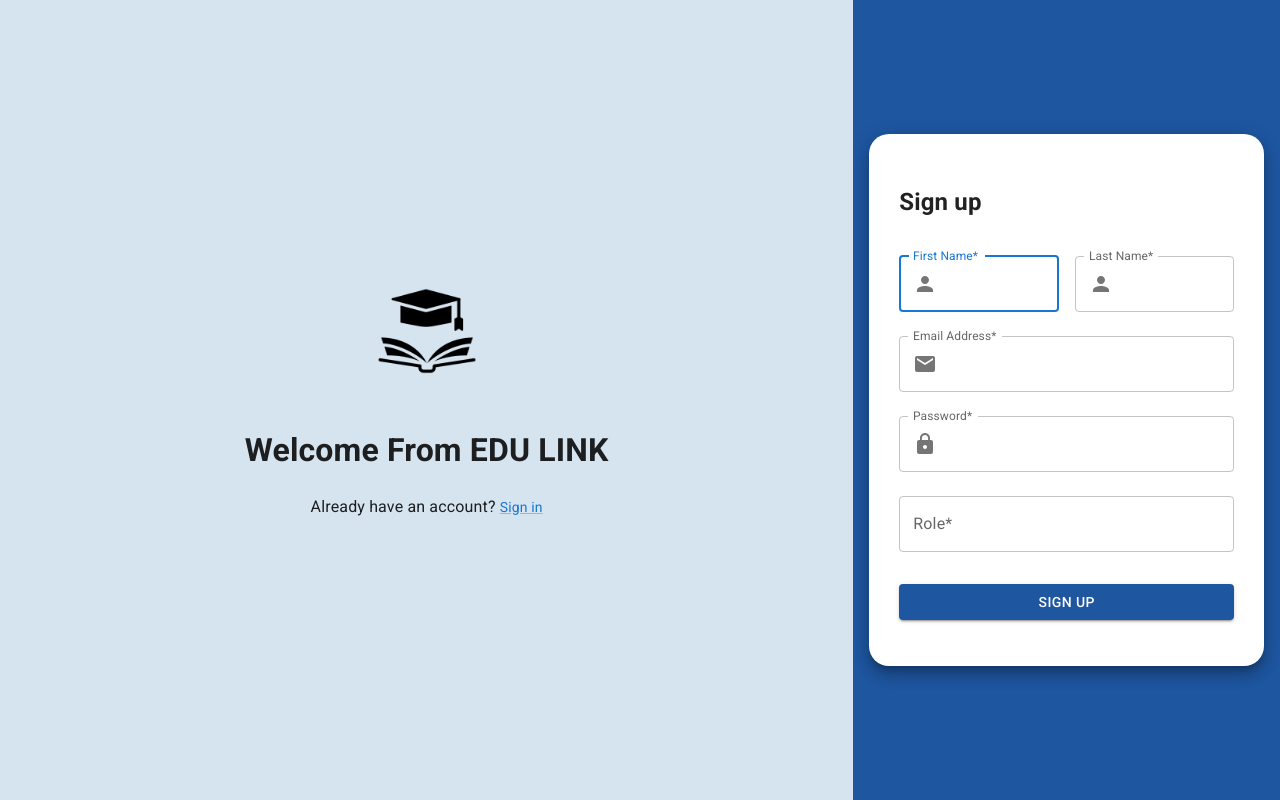
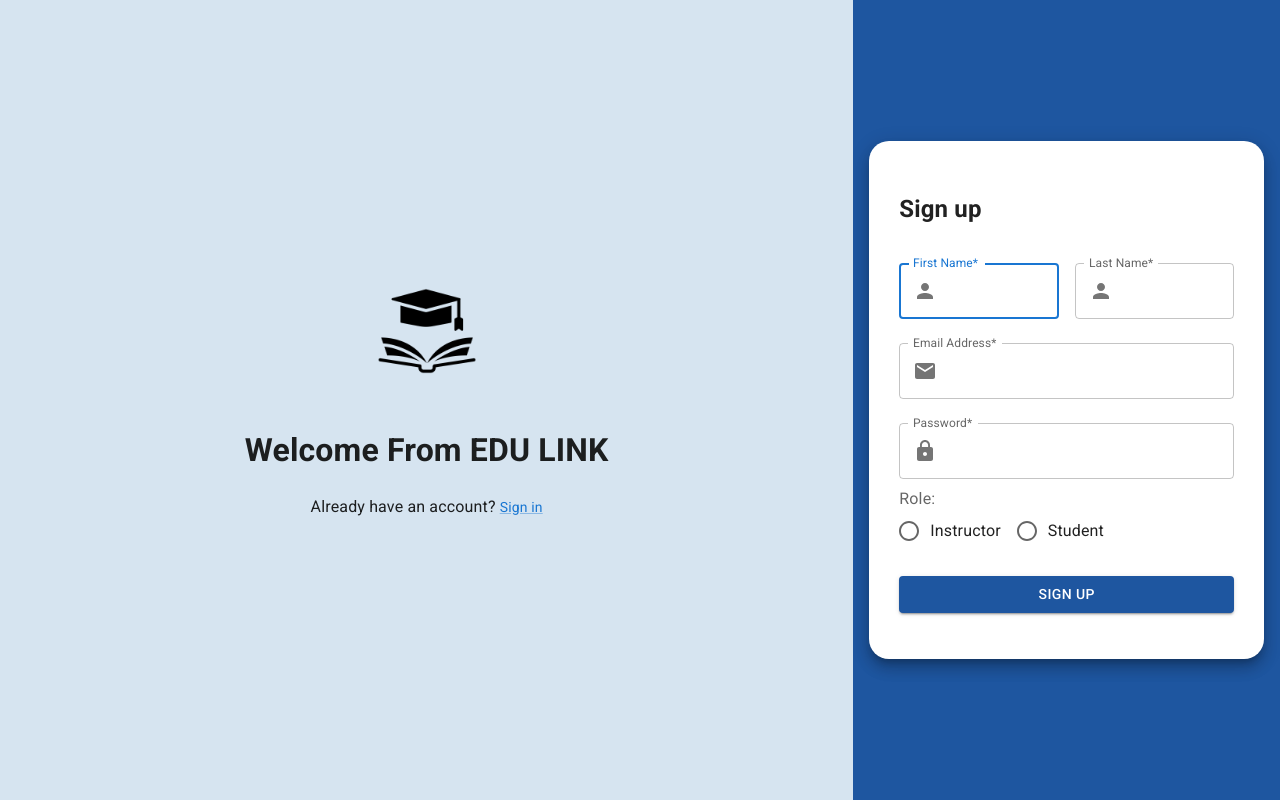
Before and after one commit to NuNuLwin/CourseManagementWebApp, a React (Create React App) app in the folder frontend/: page /register in a window 1280 px wide. Built offline with nearby package versions, Linux system fonts and the light colour scheme.

Commit message:
change textfield to radio button for Role in Account creation and modify UIin course list page

```diff
--- a/frontend/src/components/Header.jsx
+++ b/frontend/src/components/Header.jsx
@@ -3,9 +3,8 @@ import { useSelector, useDispatch } from "react-redux";
 import { logout, reset } from "../features/auth/authSlice";
 import Button from "@mui/material/Button";
 import CssBaseline from "@mui/material/CssBaseline";
-import { Container, Grid, Divider } from "@mui/material";
+import { Container, Grid, Divider, Box, Typography } from "@mui/material";
 import LogoutIcon from "@mui/icons-material/Logout";
-import { Typography } from "@mui/material";
 
 function Header({ children }) {
   const navigate = useNavigate();
@@ -56,7 +55,6 @@ function Header({ children }) {
                 height: "100%",
                 verticalAlign: "middle",
                 color: "#0D3675",
-                fontFamily: "Inter",
                 fontStyle: "normal",
                 fontWeight: "300",
               }}
@@ -67,57 +65,48 @@ function Header({ children }) {
 
           <Grid
             item
-            xs={6}
+            xs={4}
             style={{
               paddingTop: "0.5em",
             }}
           >
             {user && (
               <>
-                <Button onClick={onMyCourses} className="buttoncolor">
+                <Button onClick={onMyCourses} className="buttoncolor menu_font">
                   My Courses
                 </Button>
-                <Button onClick={onCreateCourse} className="buttoncolor">
+                <Button
+                  onClick={onCreateCourse}
+                  className="buttoncolor menu_font"
+                >
                   Create Course
                 </Button>
               </>
             )}
           </Grid>
 
-          {/* <Grid item xs={2}>
-            {user && (
-              <Button onClick={onCreateCourse} className="buttoncolor">
-                My Courses
-              </Button>
-            )}
-          </Grid>
-
-          <Grid item xs={2}>
-            {user && (
-              <Button onClick={onCreateCourse} className="buttoncolor">
-                Create Courses
-              </Button>
-            )}
-          </Grid> */}
-
           <Grid
             item
-            xs={4}
+            xs={6}
             style={{
               textAlign: "right",
               paddingTop: "0.5em",
             }}
           >
-            {/* <h3>Welcome {user && user.firstname}</h3> */}
+            <Box display="flex" alignItems="center" justifyContent="flex-end">
+              <h4 style={{ margin: 0, marginRight: "1em", fontWeight: "300" }}>
+                Welcome, {user && user.firstname} {user && user.lastname}
+              </h4>
               {user && (
                 <Button
                   onClick={onLogout}
-                className="buttoncolor"
+                  className="menu_font"
                   startIcon={<LogoutIcon />}
                 >
                   Logout
                 </Button>
               )}
+            </Box>
           </Grid>
         </Grid>
       </Container>
--- a/frontend/src/index.css
+++ b/frontend/src/index.css
@@ -237,7 +237,7 @@ h3 {
 */
 
 body {
-  background-color: #f6f6f6 !important;
+  background-color: #fafafa !important;
   margin: 0px !important;
 }
 
@@ -245,19 +245,16 @@ body {
   border: 1px solid #ccc;
   padding: 16px;
   margin: 16px;
-  border-radius: 8px;
+  /* border-radius: 8px; */
   box-shadow: 0 2px 4px rgba(0, 0, 0, 0.1);
   border: 1px solid #b6babf;
-  background: #d6e4f0;
+  background: #bbdefb;
+  /* background: #e0e0e0; */
 }
 
-h4 {
-  color: #0d3675;
-  font-family: Inter;
-  font-size: 20px;
-  font-style: normal;
-  font-weight: 700;
-  line-height: normal;
+h3 {
+  color: #767676;
+  font-weight: 400;
 }
 
 .course-title {
@@ -267,7 +264,6 @@ h4 {
 
 p {
   color: #000;
-  font-family: Inter;
   font-size: 14px;
   font-style: normal;
   font-weight: 400;
@@ -284,3 +280,11 @@ p {
   flex-direction: column;
   margin-top: 10px;
 }
+
+.menu_font {
+  color: #000 !important;
+  font-size: 14px;
+  font-style: normal;
+  font-weight: 300;
+  line-height: normal;
+}
--- a/frontend/src/pages/CourseList.jsx
+++ b/frontend/src/pages/CourseList.jsx
@@ -6,7 +6,6 @@ import moment from "moment";
 
 // material components
 import {
-  Alert,
   Box,
   Button,
   Container,
@@ -75,7 +74,7 @@ function CourseList() {
       <CssBaseline />
       <Container maxWidth="lg">
         <Box sx={{ flexGrow: 1, mt: 4 }}>
-          <h1>Courses</h1>
+          <h2 style={{ padding: "0 20px" }}>Courses</h2>
           <div>
             <div>
               <Select
@@ -118,10 +117,16 @@ function CourseList() {
 
               return (
                 <div className="course-box" key={course._id}>
-                  <h4 className="course-title">{course.courseName}</h4>
                   <Grid container>
                     <Grid item md={10} xs={12}>
                       <Grid container>
+                        <Grid item md={12} xs={12}>
+                          <div className="date-row">
+                            <h4 className="course-title">
+                              {course.courseName}
+                            </h4>
+                          </div>
+                        </Grid>
                         <Grid item md={3} xs={12}>
                           <div className="date-row">
                             <p>
@@ -130,25 +135,14 @@ function CourseList() {
                             </p>
                           </div>
                         </Grid>
-                        <Grid item md={2} xs={12}>
+                        <Grid item md={3} xs={12}>
                           <div className="date-row">
                             <p>
                               Time: {course.startTime} - {course.endTime}
                             </p>
                           </div>
                         </Grid>
-                        <Grid item md={3} xs={12}>
-                          <div className="date-row">
-                            <p>Start Date: {formattedStartDate}</p>
-                          </div>
-                        </Grid>
-                        <Grid item md={4} xs={12}>
-                          <div className="date-row">
-                            <p>End Date: {formattedEndDate}</p>
-                          </div>
-                        </Grid>
-
-                        <Grid item md={8} xs={12}>
+                        <Grid item md={6} xs={12}>
                           <div className="date-row">
                             <p>
                               Class(es):
@@ -158,9 +152,21 @@ function CourseList() {
                             </p>
                           </div>
                         </Grid>
-                        <Grid item md={4} xs={12}>
+                        <Grid item md={3} xs={12}>
                           <div className="date-row">
-                            <p>Created Date: {formattedCreatedDate}</p>
+                            <p>Start Date: {formattedStartDate}</p>
+                          </div>
+                        </Grid>
+                        <Grid item md={3} xs={12}>
+                          <div className="date-row">
+                            <p>End Date: {formattedEndDate}</p>
+                          </div>
+                        </Grid>
+
+                        <Grid item md={6} xs={12}>
+                          <div className="date-row">
+                            <p>Created Date:{formattedCreatedDate}</p>
+                            <p></p>
                           </div>
                         </Grid>
                       </Grid>
--- a/frontend/src/pages/CreateCourse.jsx
+++ b/frontend/src/pages/CreateCourse.jsx
@@ -183,7 +183,7 @@ function CreateCourseForm() {
           <form onSubmit={onSubmit}>
             <Paper elevation={10} style={paperStyle}>
               <center>
-                <h1> Create Course</h1>
+                <h2> Create Course</h2>
               </center>
 
               {showAlert ? (
--- a/frontend/src/pages/Register.jsx
+++ b/frontend/src/pages/Register.jsx
@@ -20,6 +20,11 @@ import {
   Paper,
   TextField,
   Link,
+  Radio,
+  RadioGroup,
+  FormControlLabel,
+  FormControl,
+  FormLabel,
 } from "@mui/material";
 
 // material styles
@@ -87,6 +92,14 @@ function Register() {
       [e.target.name]: e.target.value,
     }));
   };
+
+  const onRoleChange = (e) => {
+    setFormData((prevState) => ({
+      ...prevState,
+      role: e.target.value,
+    }));
+  };
+
   const onSubmit = (e) => {
     e.preventDefault();
 
@@ -299,7 +312,7 @@ function Register() {
                 <input type='text' className='form-control' id='role' name='role' value={role}
                 placeholder='Enter role' onChange={onChange}/>
             </div> */}
-                <Grid item xs={12}>
+                {/* <Grid item xs={12}>
                   <TextField
                     margin="normal"
                     fullWidth
@@ -311,6 +324,32 @@ function Register() {
                     value={role}
                     onChange={onChange}
                   />
+                </Grid> */}
+
+                <Grid item xs={12}>
+                  <FormControl>
+                    <FormLabel id="demo-row-radio-buttons-group-label">
+                      Role:
+                    </FormLabel>
+                    <RadioGroup
+                      row
+                      aria-label="role"
+                      name="role"
+                      value={role}
+                      onChange={onRoleChange}
+                    >
+                      <FormControlLabel
+                        value="instructor"
+                        control={<Radio />}
+                        label="Instructor"
+                      />
+                      <FormControlLabel
+                        value="student"
+                        control={<Radio />}
+                        label="Student"
+                      />
+                    </RadioGroup>
+                  </FormControl>
                 </Grid>
 
                 {/* <div className="form-group">
```
Lines whose indentation alone changed are shown as unchanged.
